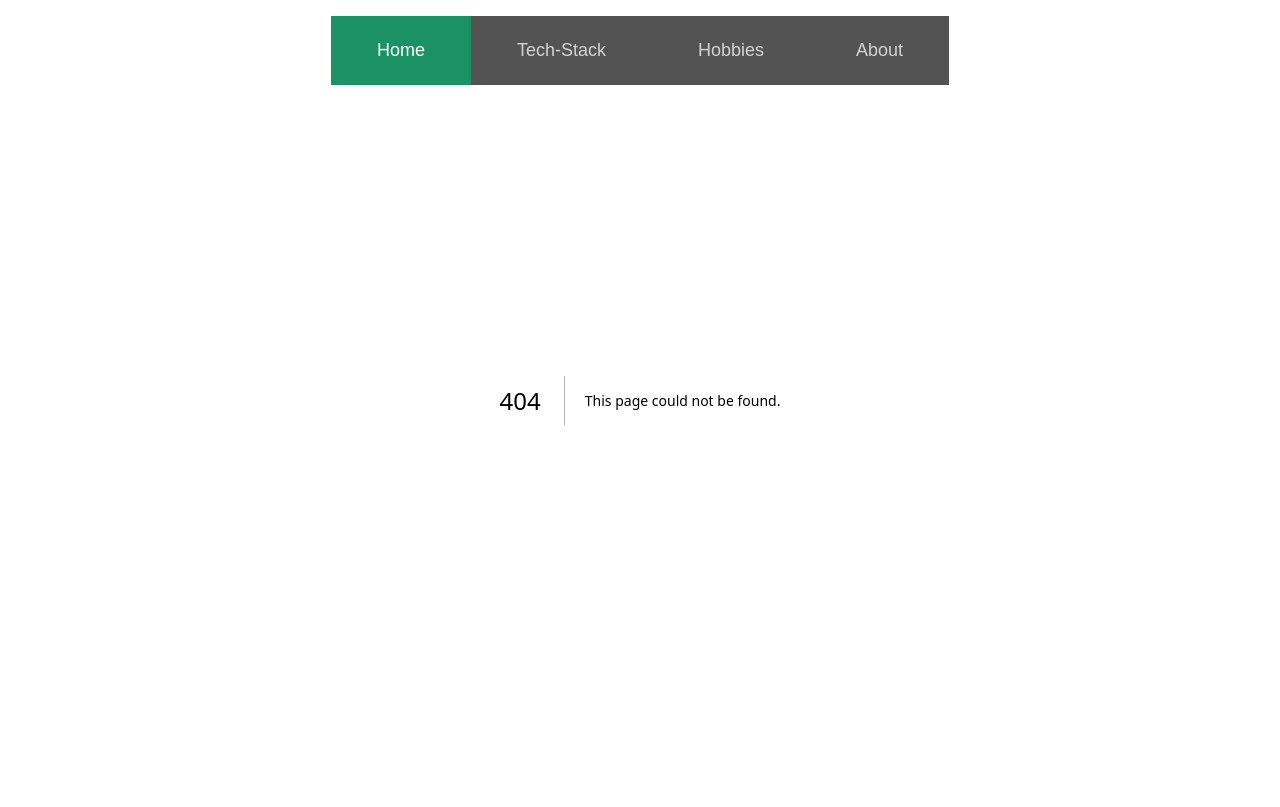
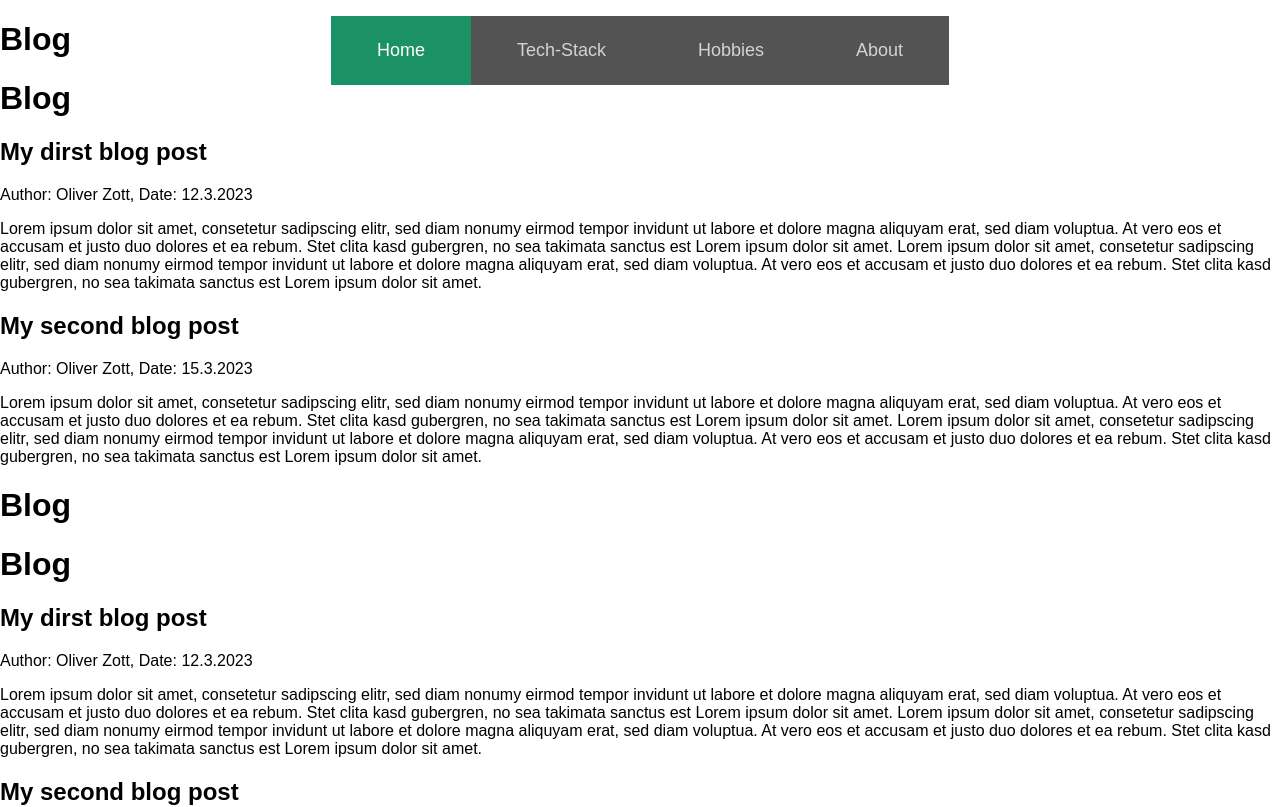
Before and after one commit to OliverZott/website, a Next.js app: page /blog in a window 1280 px wide. Before the commit this address had no page. Shown: the top 807 px of the page. Built offline with nearby package versions, Linux system fonts and the light colour scheme.

Commit message:
Blog - WIP

```diff
--- /dev/null
+++ b/app/blog/page.tsx
@@ -0,0 +1,34 @@
+import Blog from "@/components/Blog";
+import { getAllPosts } from "@/utils/ReadBlogs";
+
+export default function Blogs() {
+
+    const posts = getAllPosts();
+    console.log(posts);
+
+    return (
+        <main>
+            <div>
+                <h1>Blog</h1>
+                <Blog posts={posts} />
+
+
+                <main>
+                    <div>
+                        <h1>Blog</h1>
+
+                        {posts.map((post) => (
+                            <Blog posts={posts} />
+                            // <div key={post.title}>
+                            //     <h2>{post.title}</h2>
+                            //     <p>Date: {post.date}</p>
+                            //     <p>Author: {post.author}</p>
+                            // </div>
+                        ))}
+
+                    </div>
+                </main>
+            </div>
+        </main>
+    )
+}
--- a/app/globals.css
+++ b/app/globals.css
@@ -96,7 +96,7 @@ body {
   flex-wrap: wrap;
   justify-content: center;
   align-items: center;
-  padding: 0 10% 5%;
+  padding: 0 20% 5%;
 }
 
 .flexbar-item {
@@ -107,5 +107,5 @@ body {
 }
 
 .flexbar-item img {
-  max-height: 100px;
+  max-height: 75px;
 }
--- a/app/hobbies/page.tsx
+++ b/app/hobbies/page.tsx
@@ -31,6 +31,7 @@ export default function Hobbies() {
 
 
                 <h2>Mountainbike</h2>
+                <p>Stubai Alps - Tribulaun (2369m)</p>
                 <Image
                     src="/bike1.jpg"
                     width={600}
--- a/app/techstack/page.tsx
+++ b/app/techstack/page.tsx
@@ -1,5 +1,4 @@
 /* eslint-disable @next/next/no-img-element */
-import Image from "next/image";
 
 export default function TechStack() {
     return (
@@ -21,7 +20,7 @@ export default function TechStack() {
                         <img src="logos/ts.png" alt="typescript" title="TypeScript" />
                     </div>
                     <div className="flexbar-item">
-                        <img src="logos/c++.svg" alt="c++" title="C++" />
+                        <img src="logos/cpp.svg" alt="C++" title="C++" />
                     </div>
                 </div>
 
@@ -69,9 +68,6 @@ export default function TechStack() {
                     <div className="flexbar-item">
                         <img src="logos/sqlite.png" alt="SQLite" title="SQLite" />
                     </div>
-                    <div className="flexbar-item">
-                        <img src="logos/datagrip.svg" alt="Data Grip" title="Data Grip" />
-                    </div>
                 </div>
 
                 <h1>Projects</h1>
--- a/components/Blog.tsx
+++ b/components/Blog.tsx
@@ -1,4 +1,3 @@
-
 
 interface BlogProps {
     posts: {
@@ -13,37 +12,25 @@ interface BlogProps {
 
 const Blog: React.FC<BlogProps> = ({ posts }) => {
 
-
-    function renderBlog(post: BlogProps) {
+    function renderBlog(post: any) {
         return (
             <div>
-                <h1>Blog</h1>
-                <p>Test</p>
-
-                <li key={post.slug}>
+                <div key={post.title}>
                     <h2>{post.title}</h2>
-                    <p>Date: {post.date}</p>
-                    <p>Author: {post.author}</p>
-                </li>
+                    <p>Author: {post.author}, Date: {post.date}</p>
+                    <p>Lorem ipsum dolor sit amet, consetetur sadipscing elitr, sed diam nonumy eirmod tempor invidunt ut labore et dolore magna aliquyam erat, sed diam voluptua. At vero eos et accusam et justo duo dolores et ea rebum. Stet clita kasd gubergren, no sea takimata sanctus est Lorem ipsum dolor sit amet. Lorem ipsum dolor sit amet, consetetur sadipscing elitr, sed diam nonumy eirmod tempor invidunt ut labore et dolore magna aliquyam erat, sed diam voluptua. At vero eos et accusam et justo duo dolores et ea rebum. Stet clita kasd gubergren, no sea takimata sanctus est Lorem ipsum dolor sit amet.</p>
+                </div>
             </div>
         )
     }
-
 
     return (
         <main>
             <div>
                 <h1>Blog</h1>
-
-                <ul>
-                    {posts.map((post) => (
-                        <li key={post.slug}>
-                            <h2>{post.title}</h2>
-                            <p>Date: {post.date}</p>
-                            <p>Author: {post.author}</p>
-                        </li>
-                    ))}
-                </ul>
+                {posts.map((post) => (
+                    renderBlog(post)
+                ))}
 
             </div>
         </main>
```
Also changed, not shown: app/page.tsx (+3 -6 lines), public/logos/cpp.svg (renamed from public/logos/C++.svg).
